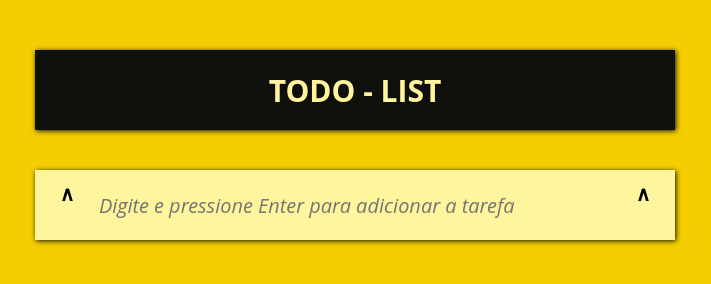
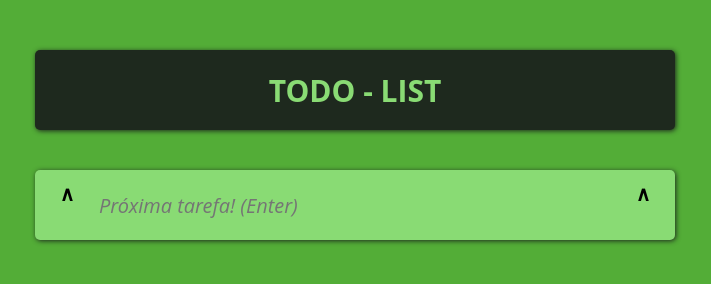
Before and after one commit to CassioDaniel/Todo-List, a plain HTML site: page Todo_list/index.html in a window 1280 px wide. Shown: the whole page, without its empty margins (285-996 px from the left). Drawn offline with Linux system fonts and the light colour scheme.

Commit message:
07 - Finalização do projeto.

```diff
--- a/Todo_list/app.js
+++ b/Todo_list/app.js
@@ -1,8 +1,6 @@
 'use strict';
 
-let banco = [];
-
-const getBanco = () => JSON.parse(localStorage.getItem ('todoList')) ?? [];
+const getBanco = () => JSON.parse(localStorage.getItem('todoList')) ?? [];
 const setBanco = (banco) => localStorage.setItem ('todoList', JSON.stringify(banco));
 
 const criarItem = (tarefa, status, indice) => {
@@ -51,7 +49,7 @@ const removerItem = (indice) => {
 const atualizarItem = (indice) => {
     const banco = getBanco();
     banco[indice].status = banco[indice].status === '' ? 'checked' : '';
-    setBanco();
+    setBanco(banco);
     atualizarTela();
 }
 
--- a/Todo_list/index.html
+++ b/Todo_list/index.html
@@ -18,7 +18,7 @@
 
         <div class="todo_new-item">
             <div>&and;</div>
-            <input type="text" id="newItem" placeholder="Digite e pressione Enter para adicionar a tarefa">
+            <input type="text" id="newItem" placeholder="Próxima tarefa! (Enter)">
             <div>&and;</div>
         </div>
     </div>
--- a/Todo_list/style.css
+++ b/Todo_list/style.css
@@ -1,7 +1,7 @@
 :root {
-    --primary-color: #f4ce01;
-    --secondary-color: #0F0F0B;
-    --box-color: #fff59d;
+    --primary-color: #53AD37;
+    --secondary-color: #1E291E;
+    --box-color: #89DB74;
 }
 
 * {
@@ -34,6 +34,7 @@ body {
     width: 100%;
     height: 80px;
     justify-content: center;
+    border-radius: 5px;
     align-items: center;
     margin-top: 50px;
     box-shadow: 1px 1px 5px var(--secondary-color);
@@ -55,6 +56,7 @@ body {
     justify-content: space-between;
     align-items: center;
     padding: 5px;
+    border-radius: 5px;
     box-shadow: 1px 1px 5px var(--secondary-color);
 }
 
@@ -67,6 +69,7 @@ body {
     transition: all .5s ease;
     background-color: var(--secondary-color);
     color: var(--primary-color);
+    transform: scale(1.1);
 }
 
 .todo_item > input[type='text'] {
@@ -90,6 +93,7 @@ body {
     display: flex;
     background-color: var(--box-color);
     width: 100%;
+    border-radius: 5px;
     height: 70px;
     justify-content: space-evenly;
     padding: 10px 0;
```
